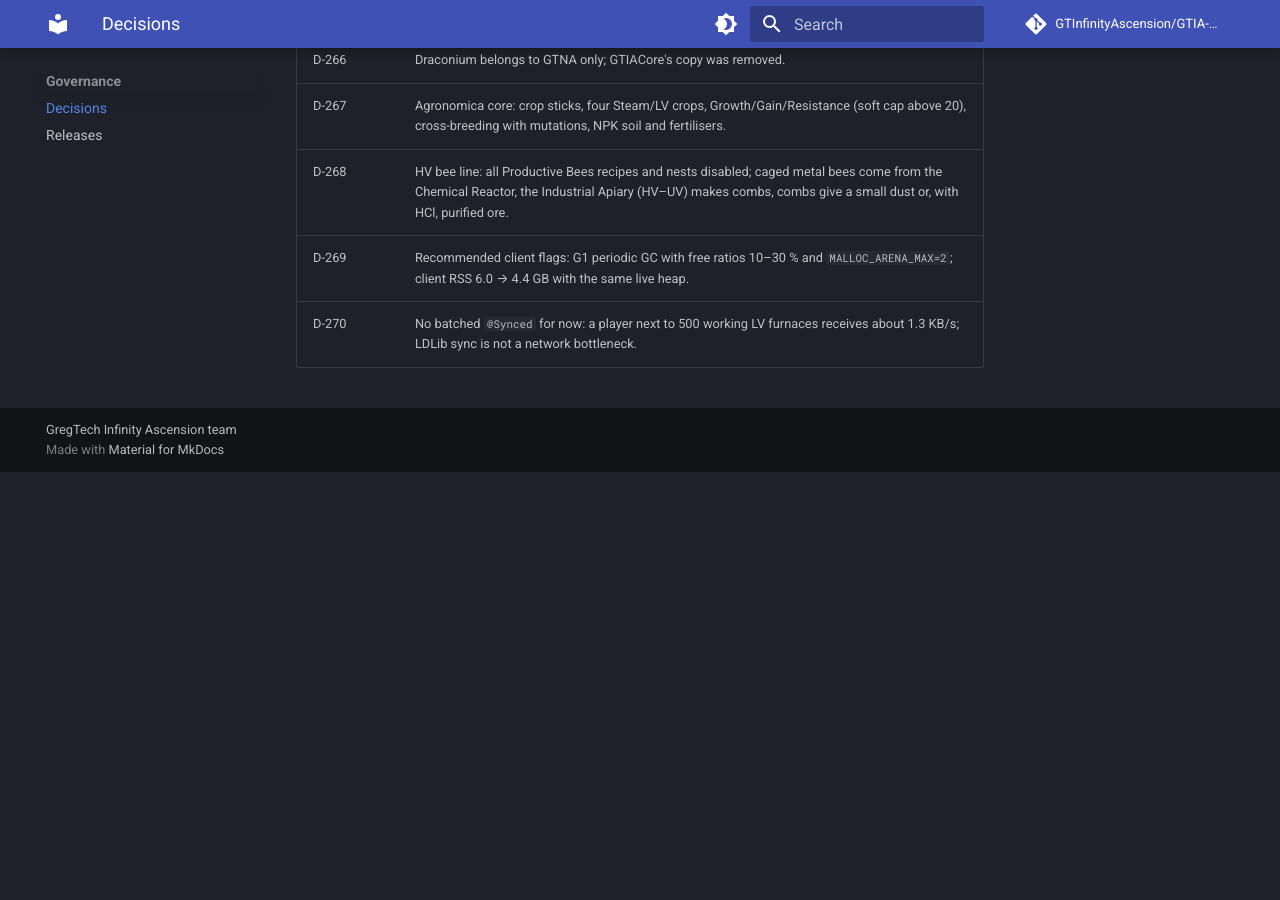
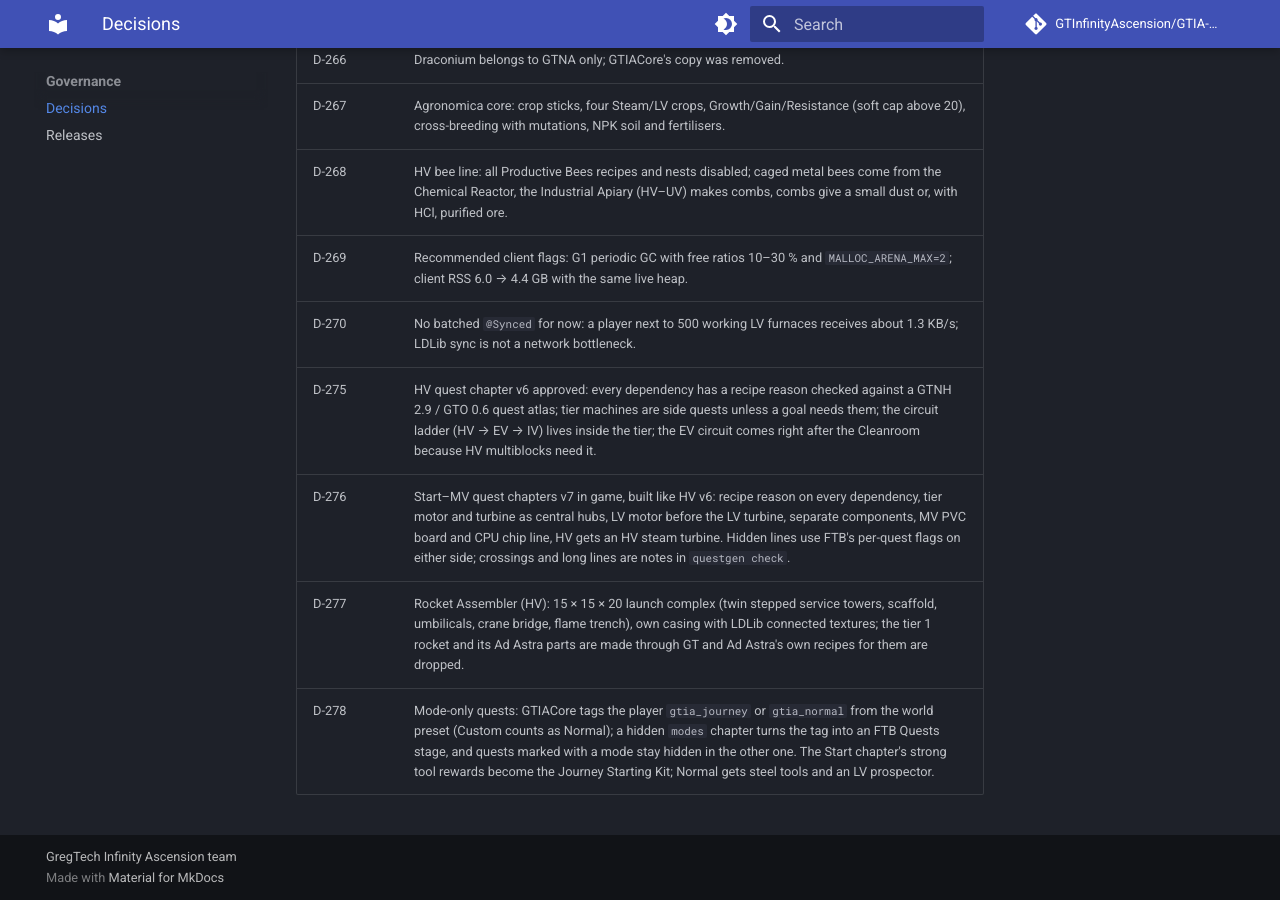
Before and after one commit to GTInfinityAscension/GTIA-Dev-Doc, an MkDocs documentation site: the page built from docs/governance/decisions.md, in a window 1280 px wide and 900 px high, scrolled down 1835 px. Built offline with MkDocs 1.6.1 and Material for MkDocs 9.7.7, drawn with Linux system fonts in a browser that asks for light colours; comment, search, counter and statistics services are not loaded; before the commit the page ends 2307 px from its top, so only the background shows below that.

Commit message:
Decision D-278: mode-only quests and Starting Kits

```diff
--- a/docs/governance/decisions.md
+++ b/docs/governance/decisions.md
@@ -35,3 +35,7 @@ This page lists the approved product decisions that shape development. Internal
 | D-268 | HV bee line: all Productive Bees recipes and nests disabled; caged metal bees come from the Chemical Reactor, the Industrial Apiary (HV–UV) makes combs, combs give a small dust or, with HCl, purified ore. |
 | D-269 | Recommended client flags: G1 periodic GC with free ratios 10–30 % and `MALLOC_ARENA_MAX=2`; client RSS 6.0 → 4.4 GB with the same live heap. |
 | D-270 | No batched `@Synced` for now: a player next to 500 working LV furnaces receives about 1.3 KB/s; LDLib sync is not a network bottleneck. |
+| D-275 | HV quest chapter v6 approved: every dependency has a recipe reason checked against a GTNH 2.9 / GTO 0.6 quest atlas; tier machines are side quests unless a goal needs them; the circuit ladder (HV → EV → IV) lives inside the tier; the EV circuit comes right after the Cleanroom because HV multiblocks need it. |
+| D-276 | Start–MV quest chapters v7 in game, built like HV v6: recipe reason on every dependency, tier motor and turbine as central hubs, LV motor before the LV turbine, separate components, MV PVC board and CPU chip line, HV gets an HV steam turbine. Hidden lines use FTB's per-quest flags on either side; crossings and long lines are notes in `questgen check`. |
+| D-277 | Rocket Assembler (HV): 15 × 15 × 20 launch complex (twin stepped service towers, scaffold, umbilicals, crane bridge, flame trench), own casing with LDLib connected textures; the tier 1 rocket and its Ad Astra parts are made through GT and Ad Astra's own recipes for them are dropped. |
+| D-278 | Mode-only quests: GTIACore tags the player `gtia_journey` or `gtia_normal` from the world preset (Custom counts as Normal); a hidden `modes` chapter turns the tag into an FTB Quests stage, and quests marked with a mode stay hidden in the other one. The Start chapter's strong tool rewards become the Journey Starting Kit; Normal gets steel tools and an LV prospector. |
```
